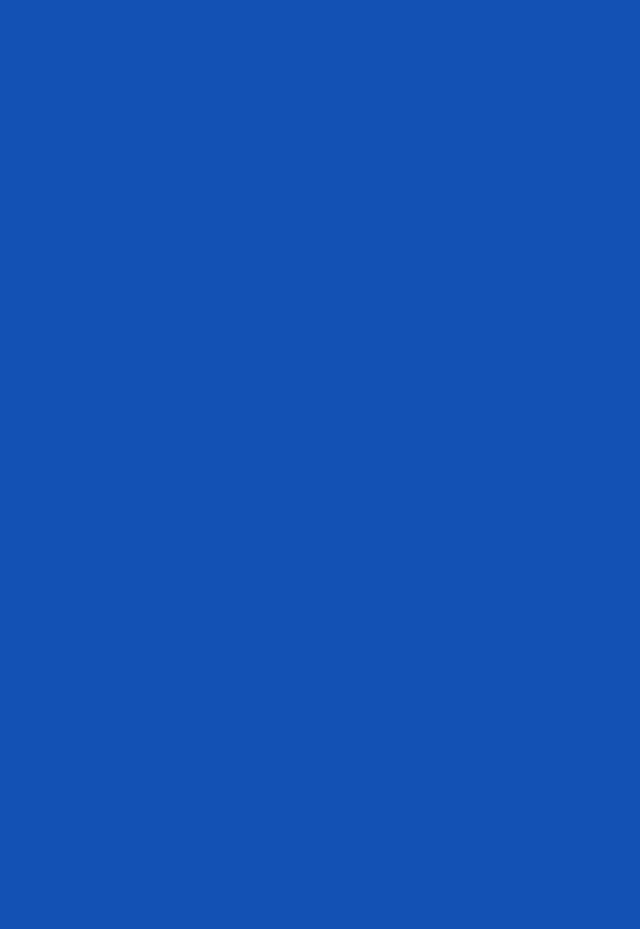
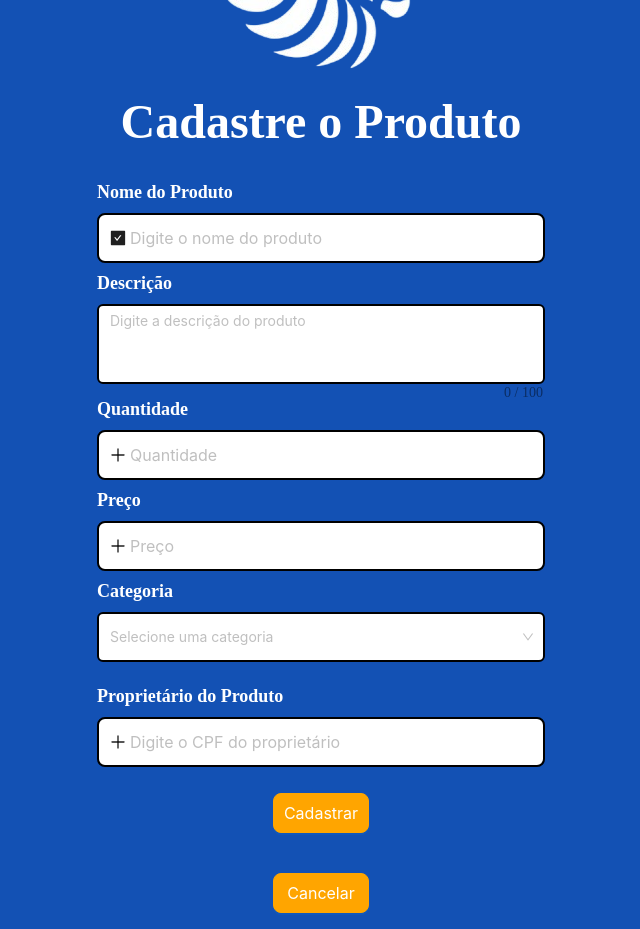
Before and after one commit to unclWill/ImportManager, a React (Create React App) app in the folder CLIENT/import-manager/: page /produto/cadastro in a window 1280 px wide. Before the commit this address had no page. Shown: the whole page, without its empty margins (319-959 px from the left). Before the commit the page ends 800 px from the top, so only its background shows below. Built offline with nearby package versions, Linux system fonts and the light colour scheme; a web font is replaced by a local one.

Commit message:
Criação da Service para enviar uma requisição de cadastro de um produto retido.

```diff
--- a/CLIENT/import-manager/src/App.js
+++ b/CLIENT/import-manager/src/App.js
@@ -2,7 +2,7 @@ import React from "react";
 import Navigation from "./components/router/Navigation";
 
 function App() {
-  return <Navigation></Navigation>;
+  return <Navigation />;
 }
 
 export default App;
--- a/CLIENT/import-manager/src/components/router/Navigation.js
+++ b/CLIENT/import-manager/src/components/router/Navigation.js
@@ -1,12 +1,14 @@
 import { BrowserRouter, Routes, Route } from "react-router-dom";
 import LoginView from "./../view/LoginView";
 import RegisterView from "./../view/RegisterView";
+import RegisterRetainedProduct from "./../view/RegisterRetainedProduct";
 export default function Navigation() {
   return (
     <BrowserRouter>
       <Routes>
         <Route index element={<LoginView />} />
         <Route path="user/cadastro" element={<RegisterView />} />
+        <Route path="produto/cadastro" element={<RegisterRetainedProduct />} />
       </Routes>
     </BrowserRouter>
   );
--- /dev/null
+++ b/CLIENT/import-manager/src/components/service/RegisterProductService.js
@@ -0,0 +1,44 @@
+import axios from "axios";
+
+const URL = "http://meister.app.br:5000";
+
+async function registerProductService(product) {
+  const data = {
+    Name: product.name,
+    Description: product.description,
+    Quantity: product.quantity,
+    Price: product.price,
+    Category: product.category,
+    OwnerTaxPayerDocument: product.owner,
+  };
+  try {
+    const response = await axios.post(`${URL}/products`, data, {
+      headers: {
+        "Content-Type": "application/json",
+      },
+    });
+    console.log(response);
+
+    return await response.data;
+  } catch (error) {
+    // Se o erro ocorreu, capture a mensagem do erro
+    if (error.response) {
+      // O servidor respondeu com um status code que sai do intervalo de 2xx
+      console.error("Erro na resposta do servidor:", error.response.data);
+      console.error(error); // Para depuração
+      throw new Error(
+        error.response.data.message || "Erro ao cadastrar o produto."
+      );
+    } else if (error.request) {
+      // A requisição foi feita, mas não houve resposta
+      console.error("Erro na requisição:", error.request); // Para depuração
+      throw new Error("Nenhuma resposta do servidor.");
+    } else {
+      // Alguma coisa aconteceu na configuração da requisição que gerou um erro
+      console.error("Erro ao configurar a requisição:", error.message); // Para depuração
+      throw new Error("Erro ao cadastrar o produto.");
+    }
+  }
+}
+
+export { registerProductService };
--- a/CLIENT/import-manager/src/components/view/RegisterRetainedProduct.js
+++ b/CLIENT/import-manager/src/components/view/RegisterRetainedProduct.js
@@ -1,15 +1,48 @@
 import { CheckSquareFilled, PlusOutlined } from "@ant-design/icons";
 import { Button, Flex, Form, Input, Select } from "antd";
-import React from "react";
+import React, { useState } from "react";
 import "../../styles/styles.css";
 import "../../styles/registerRetainedProduct.css";
+import { registerProductService } from "../service/RegisterProductService";
+import { Navigate } from "react-router-dom";
 
 export default function RegisterRetainedProduct() {
   const { TextArea } = Input;
+  const [newProduct, setNewProduct] = useState({
+    name: "",
+    description: "",
+    quantity: "",
+    price: "",
+    category: "",
+    owner: "",
+  });
 
   const onChange = (e) => {
     console.log("Change:", e.target.value);
   };
+
+  const handleRegister = () => {
+    if (
+      newProduct.name === "" ||
+      newProduct.description === "" ||
+      newProduct.quantity === "" ||
+      newProduct.price === "" ||
+      newProduct.category === "" ||
+      newProduct.owner === ""
+    ) {
+      alert("Todos os campos devem ser preenchidos!");
+      return;
+    }
+
+    registerProductService(newProduct);
+    alert("Usuário cadastrado com sucesso.");
+    //Navigate("/");
+    try {
+    } catch (error) {
+      alert(error.message);
+    }
+  };
+
   return (
     <div className="register-product-container">
       <div className="header-area">
@@ -23,6 +56,9 @@ export default function RegisterRetainedProduct() {
           size="large"
           placeholder="Digite o nome do produto"
           prefix={<CheckSquareFilled />}
+          onChange={(n) =>
+            setNewProduct({ ...newProduct, name: n.target.value })
+          }
         />
         <label style={{ marginBottom: "10px" }}>Descrição</label>
         <Flex vertical gap={32}>
@@ -30,7 +66,9 @@ export default function RegisterRetainedProduct() {
             className="input"
             showCount
             maxLength={100}
-            onChange={onChange}
+            onChange={(event) =>
+              setNewProduct({ ...newProduct, description: event.target.value })
+            }
             placeholder="Digite a descrição do produto"
             style={{
               height: 80,
@@ -47,6 +85,9 @@ export default function RegisterRetainedProduct() {
           size="large"
           placeholder="Quantidade"
           prefix={<PlusOutlined />}
+          onChange={(n) =>
+            setNewProduct({ ...newProduct, quantity: n.target.value })
+          }
         />
         <label>Preço</label>
         <Input
@@ -54,16 +95,20 @@ export default function RegisterRetainedProduct() {
           size="large"
           placeholder="Preço"
           prefix={<PlusOutlined />}
+          onChange={(n) =>
+            setNewProduct({ ...newProduct, price: n.target.value })
+          }
         />
         <label>Categoria</label>
         <Form.Item>
           <Select
             className="product-register-select"
             placeholder="Selecione uma categoria"
+            onChange={(n) => setNewProduct({ ...newProduct, category: n })}
           >
             <Select.Option value=""></Select.Option>
-            <Select.Option value="Eletrônico">Eletrônico</Select.Option>
-            <Select.Option value="Vestuário">Vestuário</Select.Option>
+            <Select.Option value="Eletronicos">Eletrônicos</Select.Option>
+            <Select.Option value="Vestuario">Vestuário</Select.Option>
           </Select>
         </Form.Item>
         <label>Proprietário do Produto</label>
@@ -72,6 +117,9 @@ export default function RegisterRetainedProduct() {
           size="large"
           placeholder="Digite o CPF do proprietário"
           prefix={<PlusOutlined />}
+          onChange={(n) =>
+            setNewProduct({ ...newProduct, owner: n.target.value })
+          }
         />
         <div className="register-product-buttons-cadastro">
           <Button
@@ -83,6 +131,7 @@ export default function RegisterRetainedProduct() {
               width: "6rem",
               margin: "1rem",
             }}
+            onClick={handleRegister}
           >
             Cadastrar
           </Button>
```
